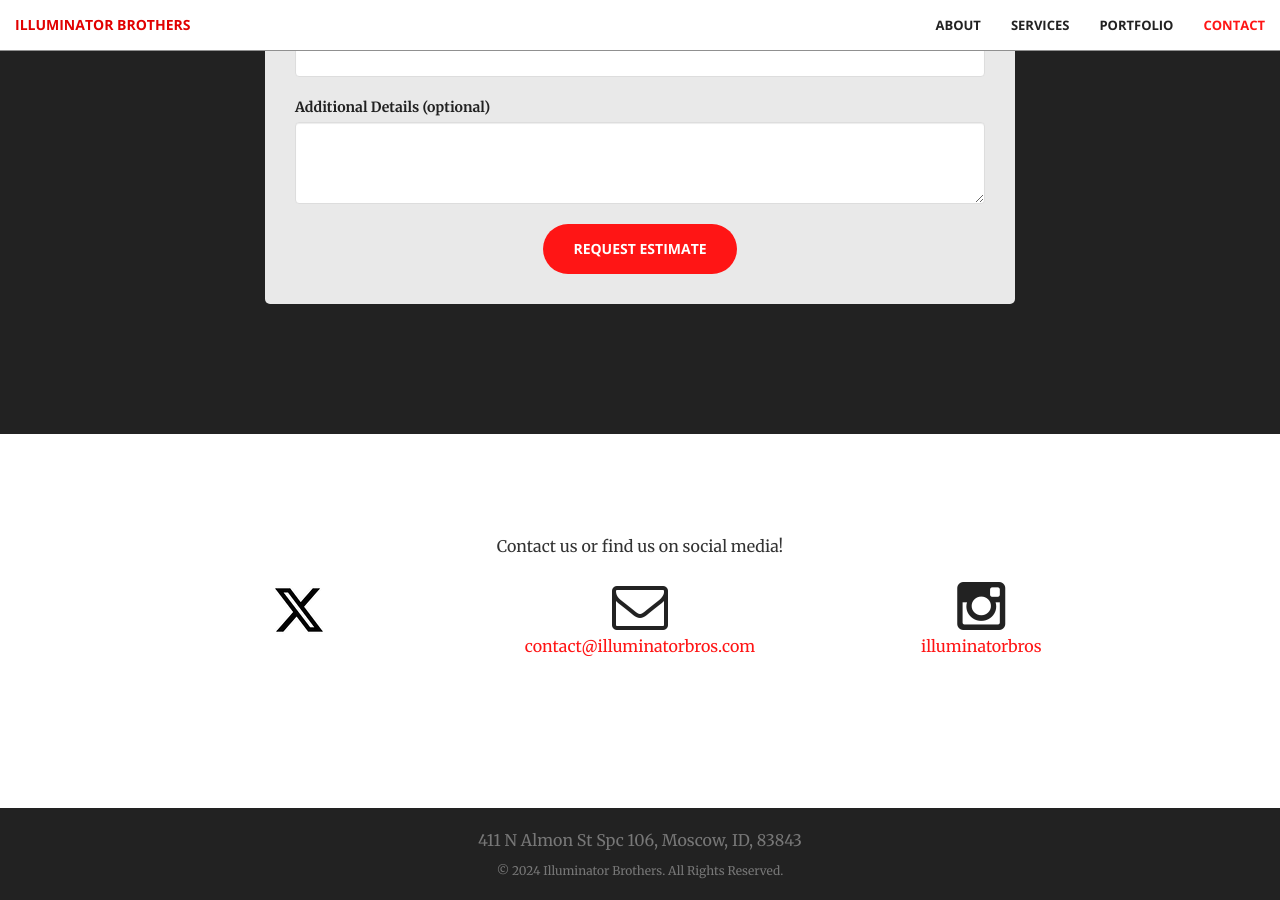
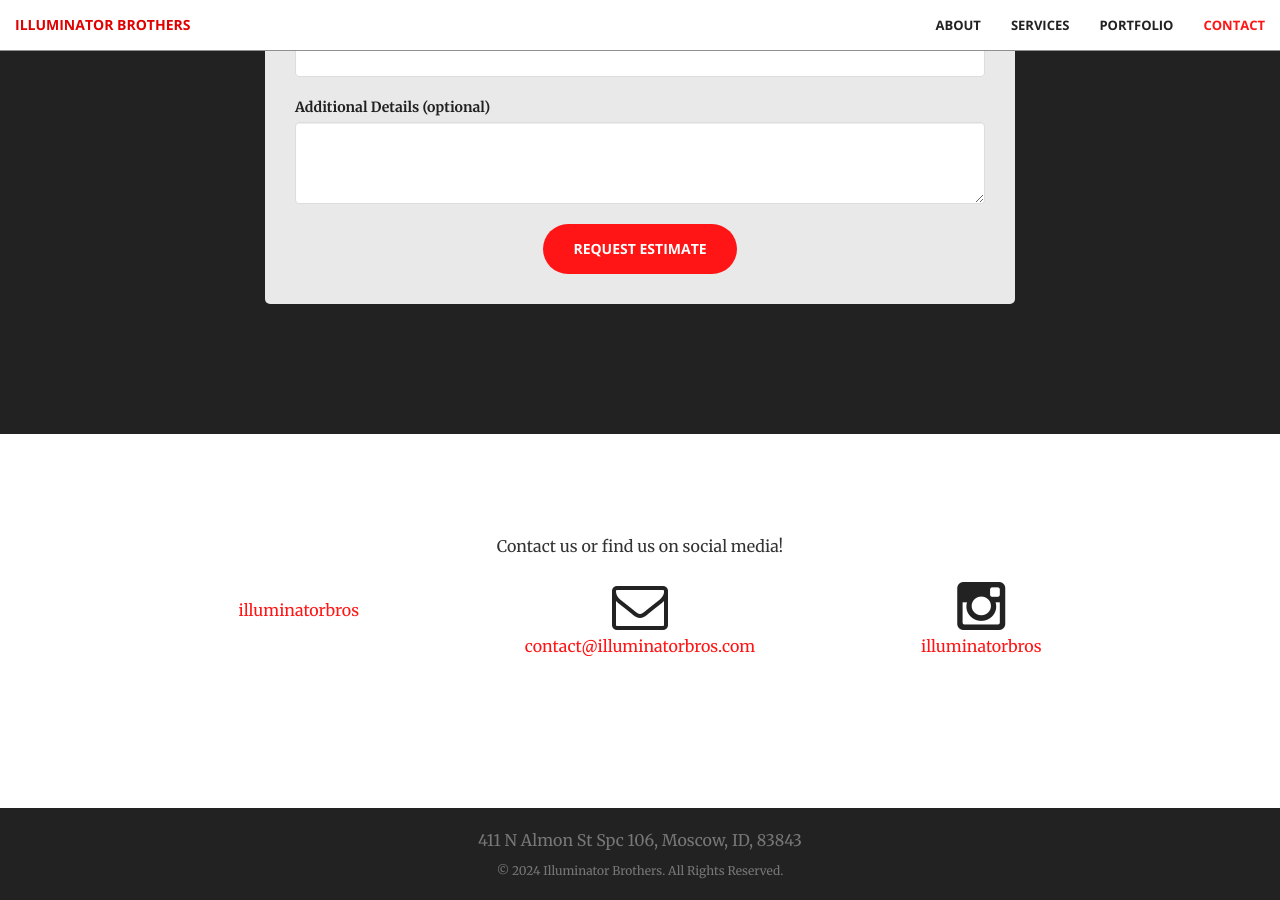
Before and after one commit to Gagege/illuminatorbros.com, a Jekyll site: the page built from index.html, in a window 1280 px wide and 900 px high, scrolled down 2252 px. Built offline with Jekyll 4.4.1, drawn with Linux system fonts in a browser that asks for light colours.

Commit message:
Changed twitter to facebook

```diff
--- a/_includes/contact.html
+++ b/_includes/contact.html
@@ -7,10 +7,9 @@
         </div>
         <div class="row">
             <div class="col-lg-3 col-lg-offset-1 text-center">
-                <a href="https://twitter.com/{{ site.twitter_username }}" class="contact-link">
-                    <img src="img/social-icons/x.png" class="social-icon wow bounceIn" data-wow-delay=".1s"
-                        alt="X (formerly Twitter)">
-                    <p>{{ site.twitter_username }}</p>
+                <a href="https://www.facebook.com/{{ site.facebook_username }}" class="contact-link">
+                    <i class="fa fa-facebook_square fa-3x wow bounceIn" data-wow-delay=".1s"></i>
+                    <p>{{ site.facebook_username }}</p>
                 </a>
             </div>
             <div class="col-lg-4 text-center">
```
